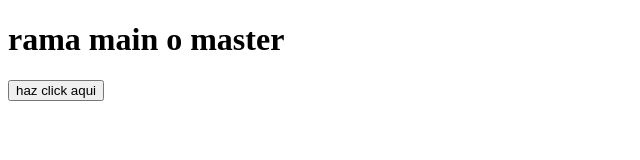
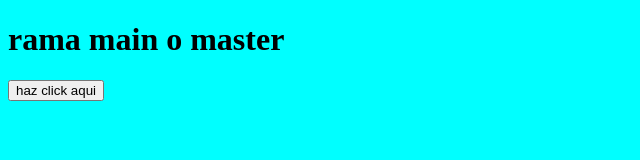
Before and after one commit to camiloordo22vf/git-ramas-noche, a plain HTML site: page index.html in a window 1280 px wide. Shown: the whole page, without its empty margins (0-640 px from the left). Drawn offline with Linux system fonts and the light colour scheme.

Commit message:
anadiendo css

```diff
--- /dev/null
+++ b/css/css.css
@@ -0,0 +1,3 @@
+.fondo {
+background-color: aqua;
+}
--- a/index.html
+++ b/index.html
@@ -3,11 +3,12 @@
 <head>
     <meta charset="UTF-8">
     <script src="js/js.js"></script>
+    <link rel="stylesheet" href="css/css.css">
     <meta http-equiv="X-UA-Compatible" content="IE=edge">
     <meta name="viewport" content="width=device-width, initial-scale=1.0">
     <title>Document</title>
 </head>
-<body>
+<body class="fondo">
     <h1>rama main o master</h1>
     <input type="button" onclick="hola()" value="haz click aqui">
 </body>
```
